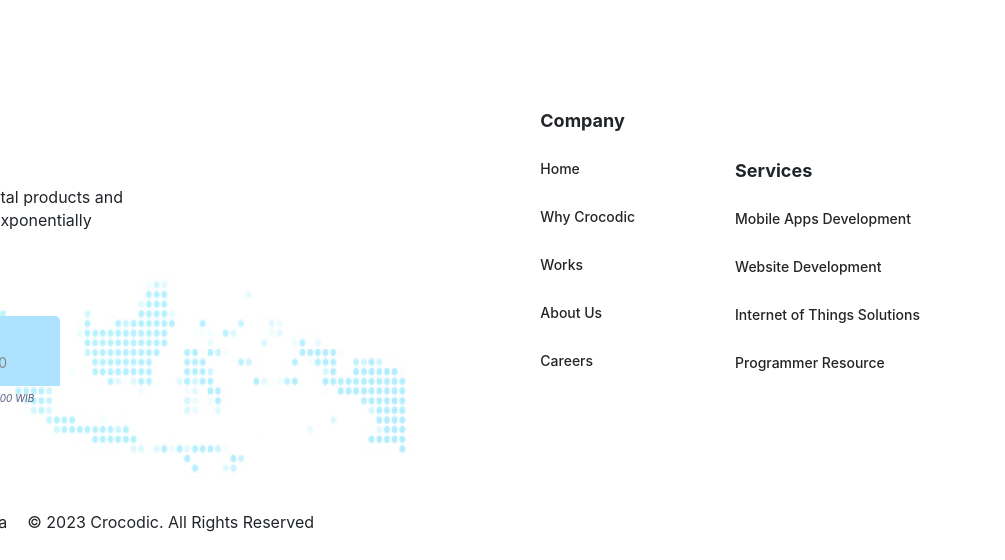
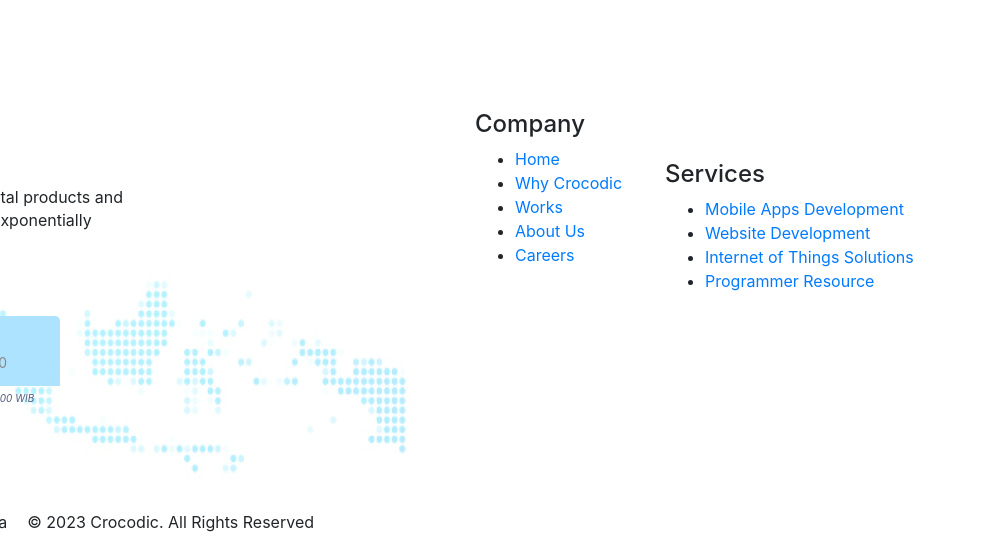
Before and after one commit to adityaajinug/croc-profile, a website: page contact.html in a window 1280 px wide. Shown: the part 958-1518 px from the top of the page, 275-1280 px from the left. Drawn offline with nearby package versions, Linux system fonts and the light colour scheme.

Commit message:
repair footer

```diff
--- a/assets/scss/_footer.scss
+++ b/assets/scss/_footer.scss
@@ -97,7 +97,7 @@
     }
   }
 
-  .company {
+  .links {
     display: flex;
     justify-content: end;
 
@@ -106,40 +106,6 @@
       font-weight: 700;
       margin-bottom: 24px;
 
-    }
-
-    ul {
-      list-style-type: none;
-      margin: 0;
-      padding: 0;
-      display: flex;
-      flex-direction: column;
-      gap: 24px;
-
-      li {
-        list-style: none;
-
-        a {
-          text-decoration: none;
-          font-size: 14px;
-          font-weight: 500;
-          color: $text-title;
-        }
-
-      }
-    }
-  }
-
-  .services {
-    display: flex;
-    justify-content: end;
-
-    // flex-direction: column;
-    // border: 1px solid blue
-    h4 {
-      font-size: 18px;
-      font-weight: 700;
-      margin-bottom: 24px;
     }
 
     ul {
```
Also changed, not shown: index.html (+6 -5 lines), assets/css/main.css.
